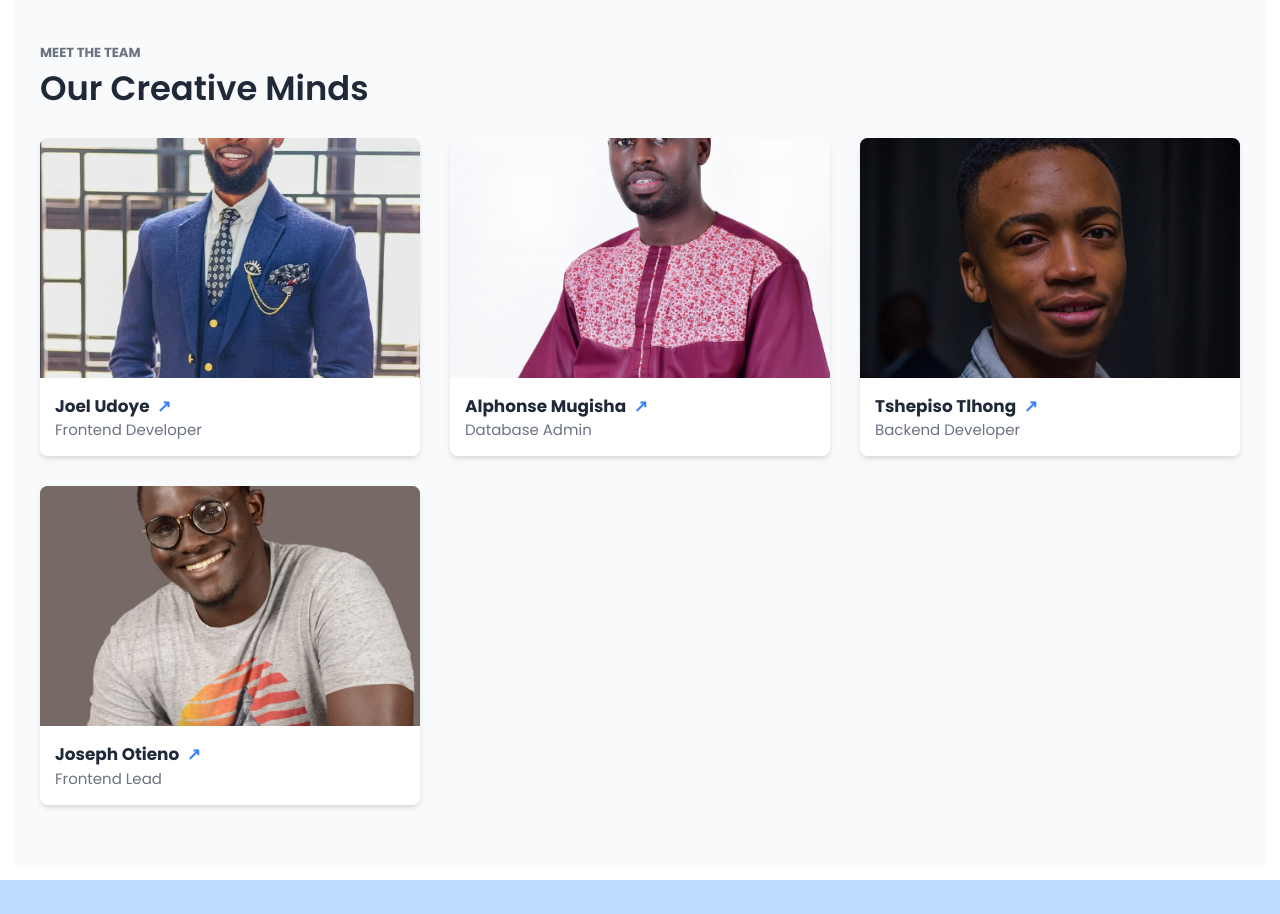
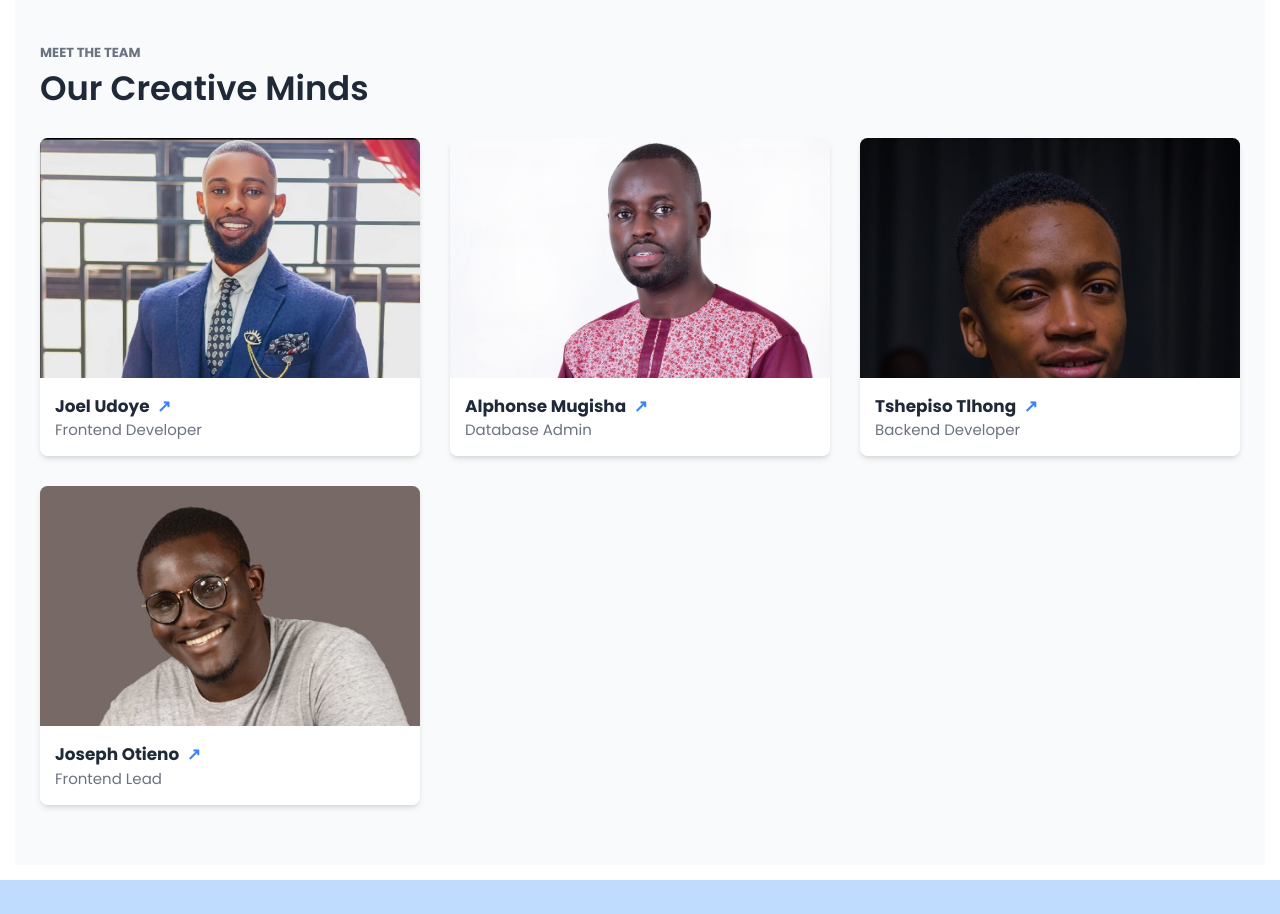
Before and after one commit to OptimusJc/Compare_Banks, a React (Vite) app in the folder frontend/: page /about in a window 1280 px wide. Shown: the part 1580-2494 px from the top of the page. Built offline with nearby package versions, Linux system fonts and the light colour scheme.

Commit message:
fix: Center images

```diff
--- a/frontend/src/pages/About.tsx
+++ b/frontend/src/pages/About.tsx
@@ -144,11 +144,11 @@
                   className='group overflow-hidden rounded-lg bg-white shadow-md transition-shadow duration-300 hover:shadow-lg'
                 >
                   {/* Image */}
-                  <div className='relative flex h-64 w-full items-center justify-center'>
+                  <div className='relative h-64 w-full'>
                     <img
                       src={member.image}
                       alt={member.name}
-                      className='h-full w-full object-cover'
+                      className='h-full w-full object-cover object-top'
                     />
                   </div>
 
```
